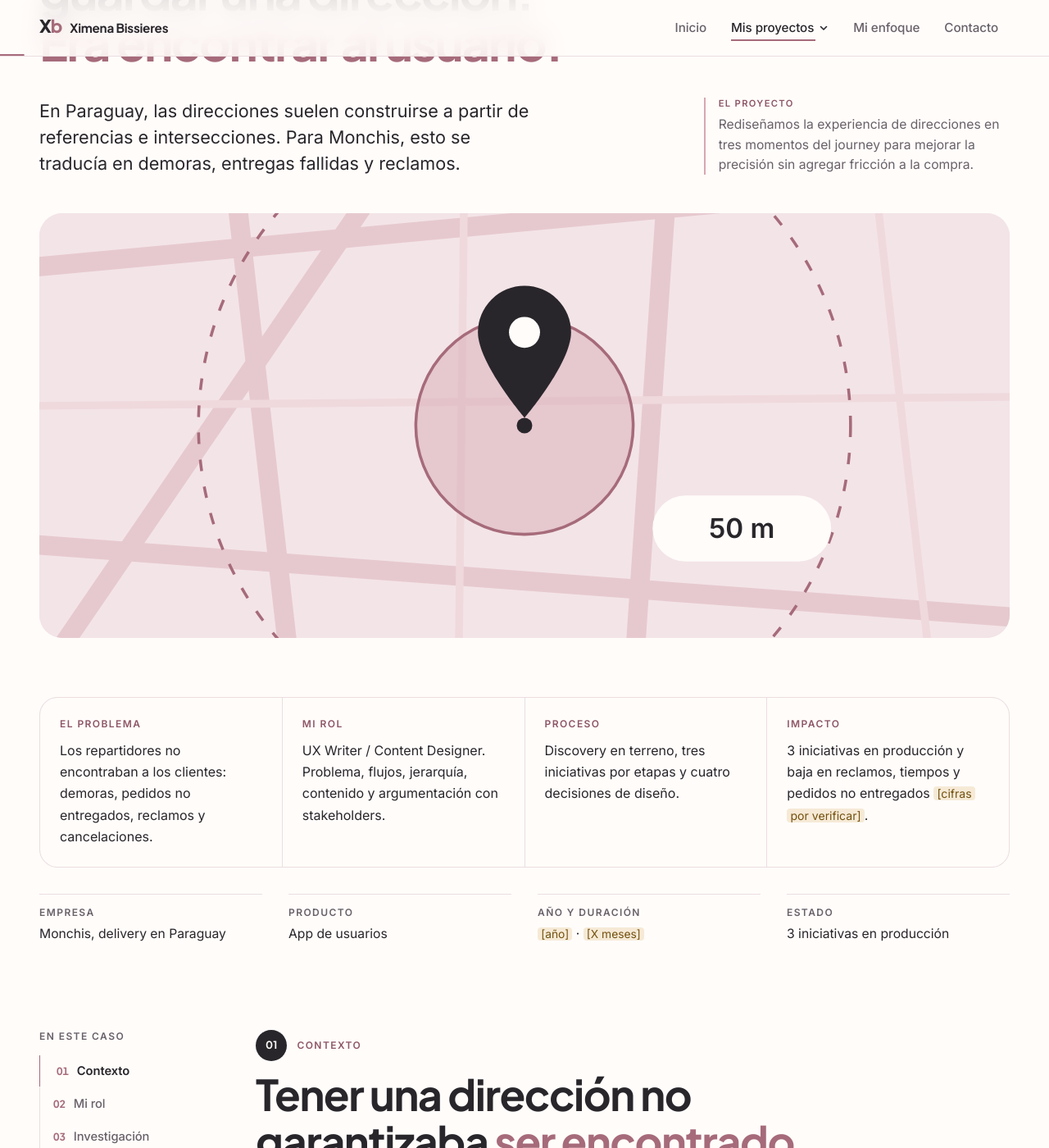
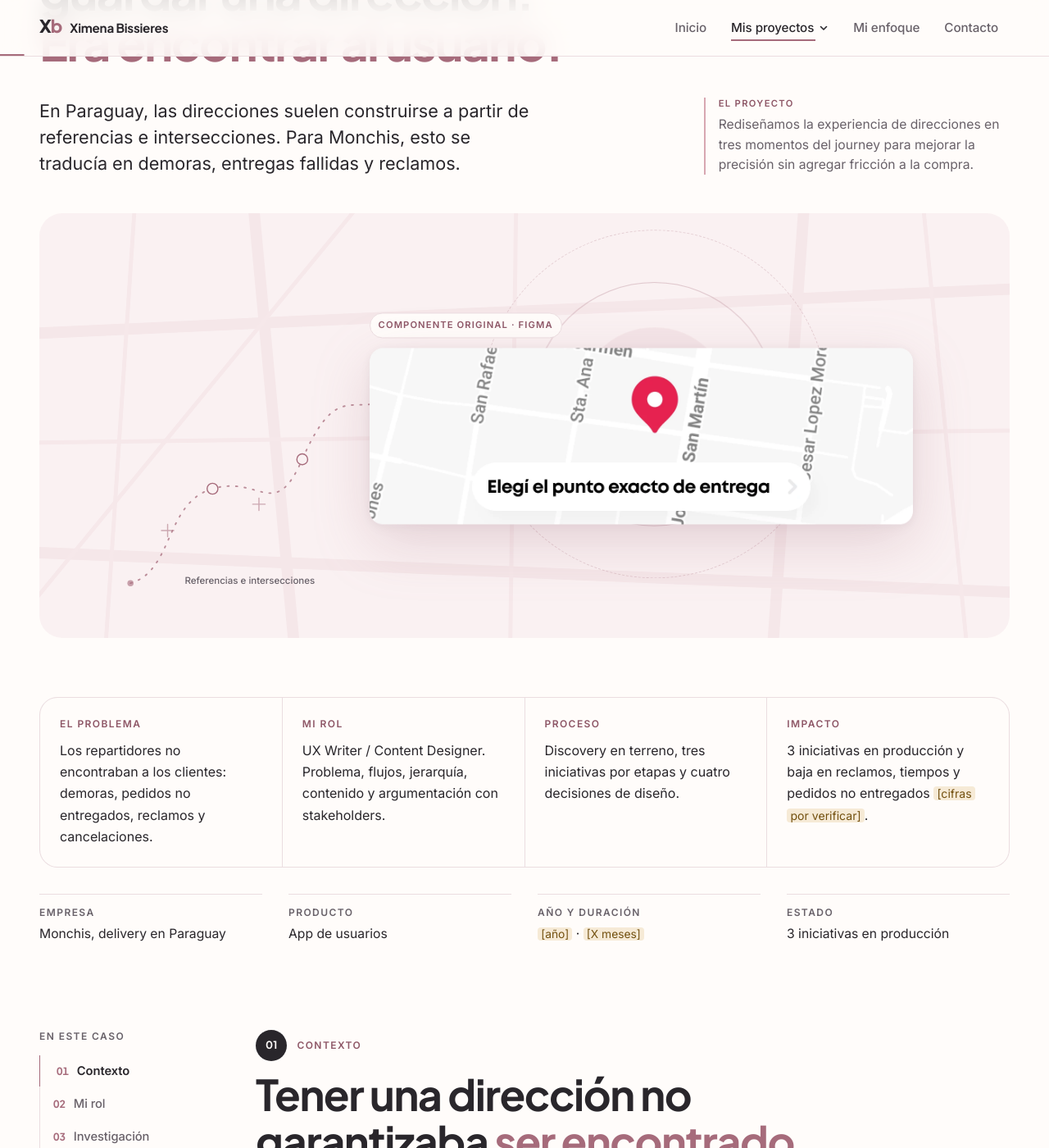
Before and after one commit to ximebissieres/Ximebissieres.github.io, a Jekyll site: the page built from proyectos/monchis.html, in a window 1280 px wide and 1400 px high, scrolled down 316 px. Shown: the whole window at 82% size. Built offline with Jekyll 4.4.1, drawn with Linux system fonts in a browser that asks for light colours.

Commit message:
Monchis: composición editorial del hero con el componente de mapa
- Componente original (pin y 'Elegí el punto exacto de entrega') intacto
  y en su proporción, sobre fondo rosa muy suave con calles decorativas
- Recorrido punteado por referencias que llega a la altura del pin y
  anillos anclados al pin como foco; etiqueta 'Componente original · Figma'
- Datos editables en projects.yml (hero.visual); mismo espacio que la
  imagen anterior; resto del caso y del sitio sin cambios

Co-Authored-By: Claude Opus 5.5 <noreply@anthropic.com>
Claude-Session: https://claude.ai/code/session_01DJ4kQgEHjb3PtnpPBBuZ5X

```diff
--- /dev/null
+++ b/_includes/case-visual.html
@@ -0,0 +1,34 @@
+{%- comment -%}
+  Composición del hero de un caso: componente real del producto en el centro
+  + elementos cartográficos decorativos (fondo de calles, recorrido punteado
+  por referencias, anillos que destacan el pin).
+  Datos: _data/projects.yml → hero.visual. Parámetro: project.
+
+  Coordenadas del pin dentro del componente (en % de su ancho y alto):
+  pin_x / pin_y. Los anillos y el recorrido se anclan a ese punto, así la
+  composición queda alineada en cualquier tamaño de pantalla.
+{%- endcomment -%}
+{%- assign p = include.project -%}
+{%- assign v = p.hero.visual -%}
+<figure class="pmedia pmedia-hero cvis" style="view-transition-name: media-{{ p.slug }}; --pin-x: {{ v.pin_x | default: 50 }}%; --pin-y: {{ v.pin_y | default: 50 }}%; --ratio: {{ v.ancho }} / {{ v.alto }};">
+  <svg class="cvis-streets" viewBox="0 0 1200 525" preserveAspectRatio="xMidYMid slice" aria-hidden="true" focusable="false">
+    <g class="st-wide"><path d="M-40 150 L1240 92"/><path d="M-40 418 L1240 470"/><path d="M262 -40 L318 565"/><path d="M948 -40 L905 565"/></g>
+    <g class="st-thin"><path d="M-40 284 L1240 268"/><path d="M590 -40 L582 565"/><path d="M1090 -40 L1150 565"/><path d="M-40 520 L420 -40"/><path d="M120 -40 L80 565"/></g>
+  </svg>
+
+  <div class="cvis-card">
+    <span class="cvis-rings" aria-hidden="true"><i></i><i></i><i></i></span>
+
+    <svg class="cvis-trail" viewBox="0 0 323 500" aria-hidden="true" focusable="false">
+      <path class="tr-path" d="M14 440 C 70 424, 58 336, 120 318 S 200 362, 236 280 S 292 212, 323 209"/>
+      <g class="tr-cross"><path d="M54 372 h16 M62 364 v16"/><path d="M172 338 h16 M180 330 v16"/></g>
+      <circle class="tr-ref" cx="120" cy="318" r="7"/>
+      <circle class="tr-ref" cx="236" cy="280" r="7"/>
+      <circle class="tr-start" cx="14" cy="440" r="4"/>
+    </svg>
+    <span class="cvis-label">{% include texto.html t=v.etiqueta_referencias %}</span>
+
+    <span class="cvis-tag">{% include texto.html t=v.etiqueta_componente %}</span>
+    <img class="cvis-shot" src="{{ v.imagen }}" alt="{{ v.imagen_alt | escape }}" width="{{ v.ancho }}" height="{{ v.alto }}" decoding="async" fetchpriority="high">
+  </div>
+</figure>
--- a/_layouts/project.html
+++ b/_layouts/project.html
@@ -31,7 +31,11 @@ body_class: is-project
       <p class="case-summary">{{ page.summary }}</p>
     </header>
     {%- endif %}
+    {%- if p.hero and p.hero.visual %}
+    {% include case-visual.html project=p %}
+    {%- else %}
     {% include project-media.html project=p size="hero" %}
+    {%- endif %}
     {{ content }}
   </div>
 
--- a/assets/styles.css
+++ b/assets/styles.css
@@ -1099,3 +1099,67 @@ body { font-family: var(--sans); font-size: var(--fs-body); line-height: 1.65; f
 .case-brief .eyebrow { font-size: .7rem; color: var(--rose-ink); }
 .case-brief p:last-child { font-size: .98rem; line-height: 1.55; color: var(--muted); text-wrap: pretty; }
 .case-hero--story .case-title em { display: block; }
+
+/* ==========================================================================
+   Composición visual del hero de caso (.cvis) · hoy solo Monchis
+   Capas: fondo rosa muy suave + calles (decorativo) → recorrido punteado por
+   referencias (decorativo, a la izquierda) → anillos anclados al pin →
+   componente real del producto, intacto y en su proporción.
+   Todo lo decorativo usa línea fina rosa; lo real lleva sombra y etiqueta.
+   ========================================================================== */
+.cvis { margin: 0; background: var(--bg-3); }
+.cvis-streets { position: absolute; inset: 0; width: 100%; height: 100%; }
+.cvis-streets path { fill: none; stroke-linecap: round; }
+.cvis-streets .st-wide path { stroke: color-mix(in srgb, var(--blush) 14%, var(--bg-3)); stroke-width: 14; }
+.cvis-streets .st-thin path { stroke: color-mix(in srgb, var(--blush) 12%, var(--bg-3)); stroke-width: 5; }
+
+/* Componente real: proporción original, flotando sobre el mapa */
+.cvis-card {
+  position: absolute; left: 34%; top: 50%; width: 56%;
+  aspect-ratio: var(--ratio); translate: 0 -44%;
+}
+.cvis-shot {
+  position: relative; z-index: 2; display: block; width: 100%; height: auto;
+  filter: drop-shadow(0 22px 34px rgba(166, 107, 123, .22)) drop-shadow(0 2px 6px rgba(41, 38, 43, .06));
+}
+.cvis-tag {
+  position: absolute; left: 0; bottom: calc(100% + 12px); z-index: 2;
+  font-size: .7rem; font-weight: var(--w-semibold); letter-spacing: .1em; text-transform: uppercase;
+  color: var(--rose-ink); background: var(--bg); padding: 5px 10px; border-radius: 999px;
+  border: 1px solid var(--line); white-space: nowrap;
+}
+
+/* Anillos concéntricos detrás del componente, centrados en el pin */
+.cvis-rings { position: absolute; z-index: 1; left: var(--pin-x); top: var(--pin-y); width: 64%; aspect-ratio: 1; translate: -50% -50%; pointer-events: none; }
+.cvis-rings i { position: absolute; inset: 0; margin: auto; border-radius: 50%; border: 1.5px solid color-mix(in srgb, var(--rose) 32%, transparent); }
+.cvis-rings i:nth-child(1) { width: 100%; height: 100%; border-style: dashed; border-color: color-mix(in srgb, var(--rose) 26%, transparent); }
+.cvis-rings i:nth-child(2) { width: 70%; height: 70%; }
+.cvis-rings i:nth-child(3) { width: 44%; height: 44%; background: color-mix(in srgb, var(--blush) 16%, transparent); border-color: transparent; }
+
+/* Recorrido por referencias: llega al borde del componente a la altura del pin */
+.cvis-trail { position: absolute; z-index: 1; right: 100%; top: -60%; width: 46%; height: 220%; overflow: visible; pointer-events: none; }
+.cvis-trail .tr-path { fill: none; stroke: var(--rose); stroke-width: 2; stroke-dasharray: 2 9; stroke-linecap: round; opacity: .75; }
+.cvis-trail .tr-cross path { fill: none; stroke: color-mix(in srgb, var(--rose) 55%, transparent); stroke-width: 1.5; stroke-linecap: round; }
+.cvis-trail .tr-ref { fill: var(--bg-3); stroke: var(--rose); stroke-width: 1.5; }
+.cvis-trail .tr-start { fill: var(--rose); opacity: .6; }
+.cvis-label {
+  position: absolute; z-index: 2; right: calc(100% + 10%); top: calc(100% + 28%);
+  font-size: .72rem; font-weight: var(--w-medium); color: var(--muted); white-space: nowrap;
+}
+
+/* Pulso muy suave en el anillo intermedio */
+@keyframes cvis-pulse { 0%, 100% { scale: 1; opacity: 1; } 50% { scale: 1.04; opacity: .55; } }
+@media (prefers-reduced-motion: no-preference) {
+  .cvis-rings i:nth-child(2) { animation: cvis-pulse 3.6s ease-in-out infinite; }
+}
+
+/* Tablet y mobile: el componente ocupa casi todo el ancho; sin recorrido lateral */
+@media (max-width: 899px) {
+  .cvis-card { left: 7%; width: 86%; top: 56%; translate: 0 -40%; }
+  .cvis-trail, .cvis-label { display: none; }
+  .cvis-rings { width: 72%; }
+}
+@media (max-width: 700px) {
+  .cvis-card { top: 58%; }
+  .cvis-tag { font-size: .62rem; }
+}
```
Also changed, not shown: GUIA-DE-CONTENIDO.md (+1 -0 lines), _data/projects.yml (+10 -0 lines), assets/img/monchis-punto-exacto.webp (added).
